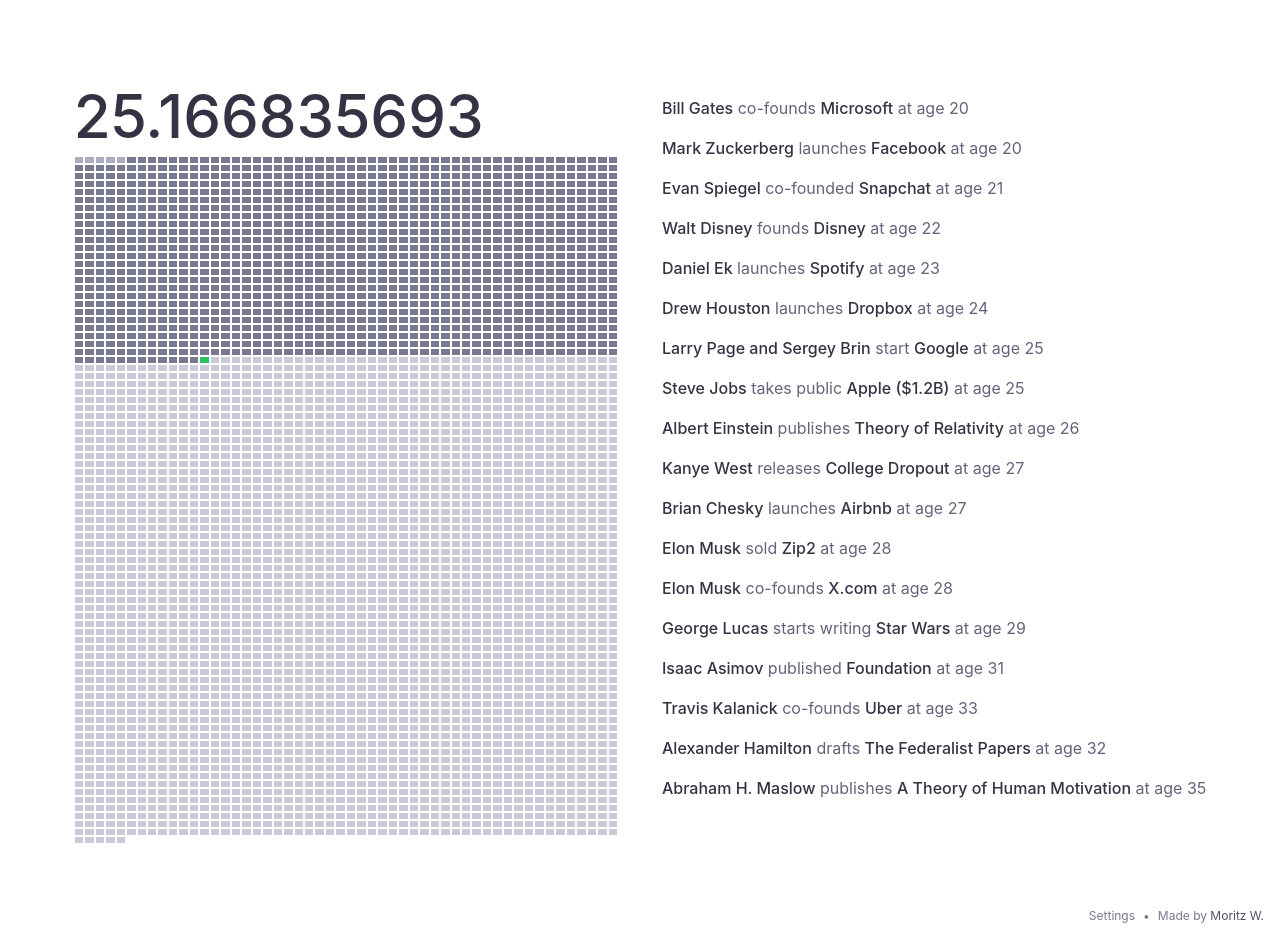
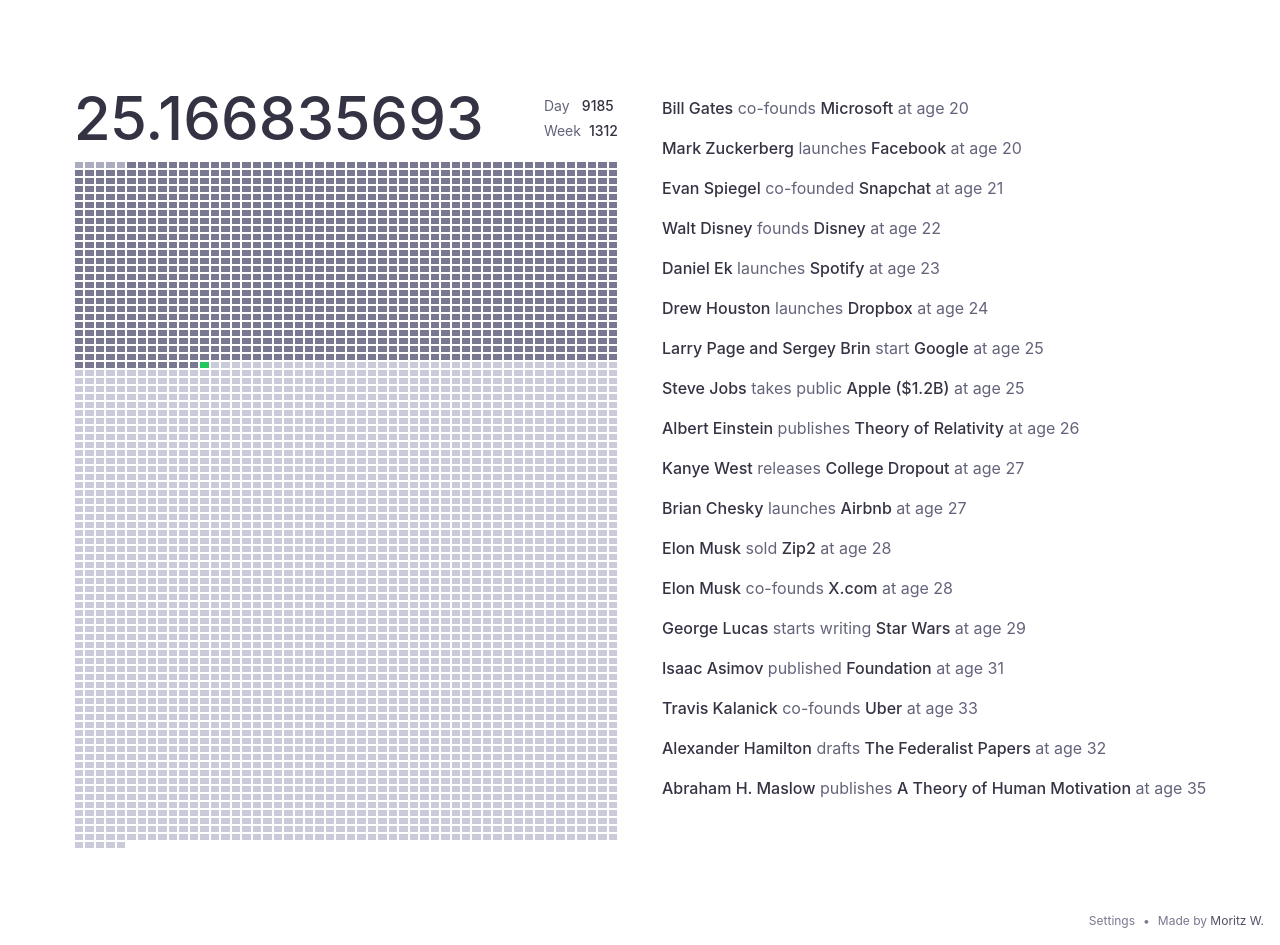
Before and after one commit to moritzWa/age-motivation, a React (Create React App) app: page / in a window 1280 px wide. Built offline with nearby package versions, Linux system fonts and the light colour scheme.

Commit message:
add more stats to the dashboard

```diff
--- a/src/App.tsx
+++ b/src/App.tsx
@@ -50,6 +50,13 @@ function App() {
     return Math.floor(diff / oneWeek);
   };
 
+  const weeksAlive = Math.floor(
+    (Date.now() - birthdate.getTime()) / 1000 / 60 / 60 / 24 / 7
+  );
+  const daysAlive = Math.floor(
+    (Date.now() - birthdate.getTime()) / 1000 / 60 / 60 / 24
+  );
+
   // Calculate total weeks of life expectancy
   const weeks = Array.from({ length: totalWeeks });
 
@@ -98,14 +105,33 @@ function App() {
     );
   };
 
+  const MiniStat = ({
+    countedEntity,
+    variable,
+  }: {
+    countedEntity: string;
+    variable: number;
+  }) => (
+    <div className="grid grid-flow-col gap-2">
+      <span className="text-gray-600 dark:text-gray-300">{countedEntity}</span>
+      <span className="font-medium text-gray-900 dark:text-gray-100">
+        {variable}
+      </span>
+    </div>
+  );
+
   return (
     <div className="flex flex-col justify-between h-full">
       <div className="grid grid-cols-2 m-auto mt-24 mb-12 gap-11 px-11 max-w-7xl">
         <div className="flex flex-col">
           <Tooltip id="my-tooltip" />
-          <div className="flex justify-between text-[60px] gap-2 leading-10 dark:text-gray-200 text-gray-900">
-            <div className="mb-5 font-medium">
+          <div className="flex justify-between gap-2 mb-5 text-gray-900 dark:text-gray-200">
+            <div className="font-medium leading-[45px] text-[60px]">
               {age.toFixed(width < 871 ? width / 100 - 1 : 9)}
+            </div>
+            <div className="flex flex-col justify-between text-sm leading-5">
+              <MiniStat countedEntity="Day" variable={daysAlive} />
+              <MiniStat countedEntity="Week" variable={weeksAlive} />
             </div>
           </div>
           <WeekUI />
```
